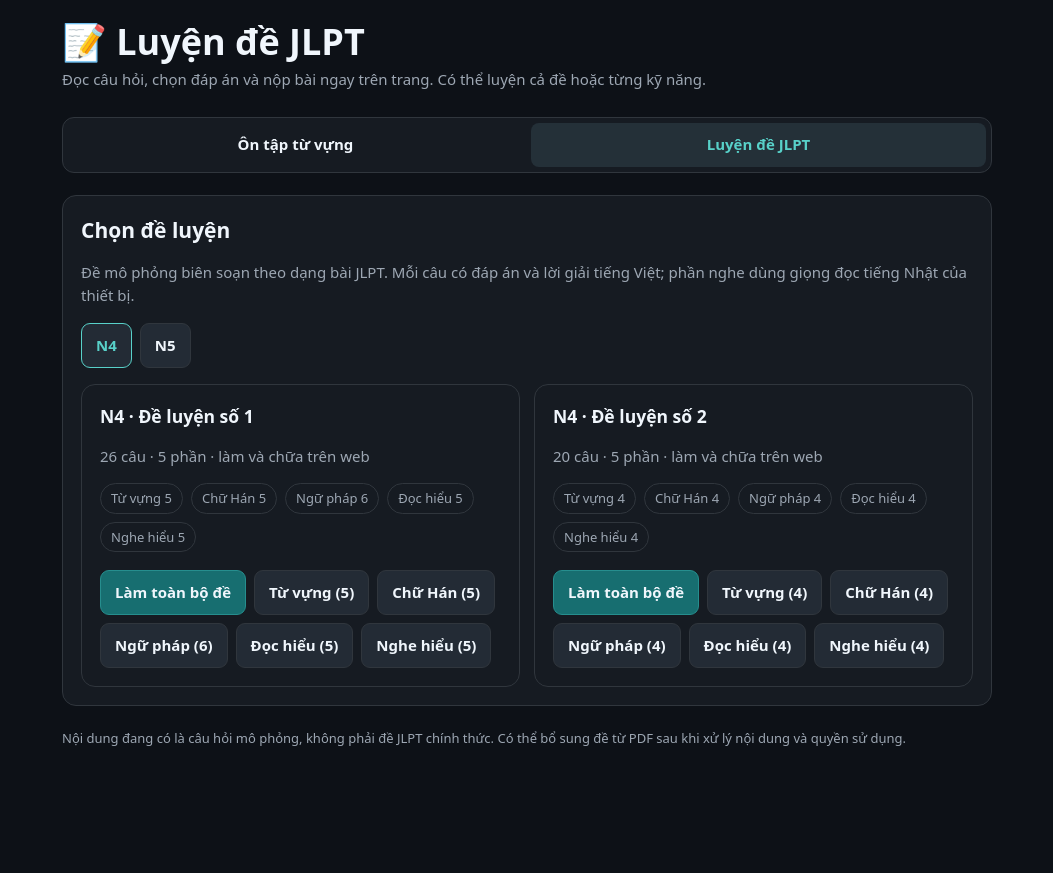
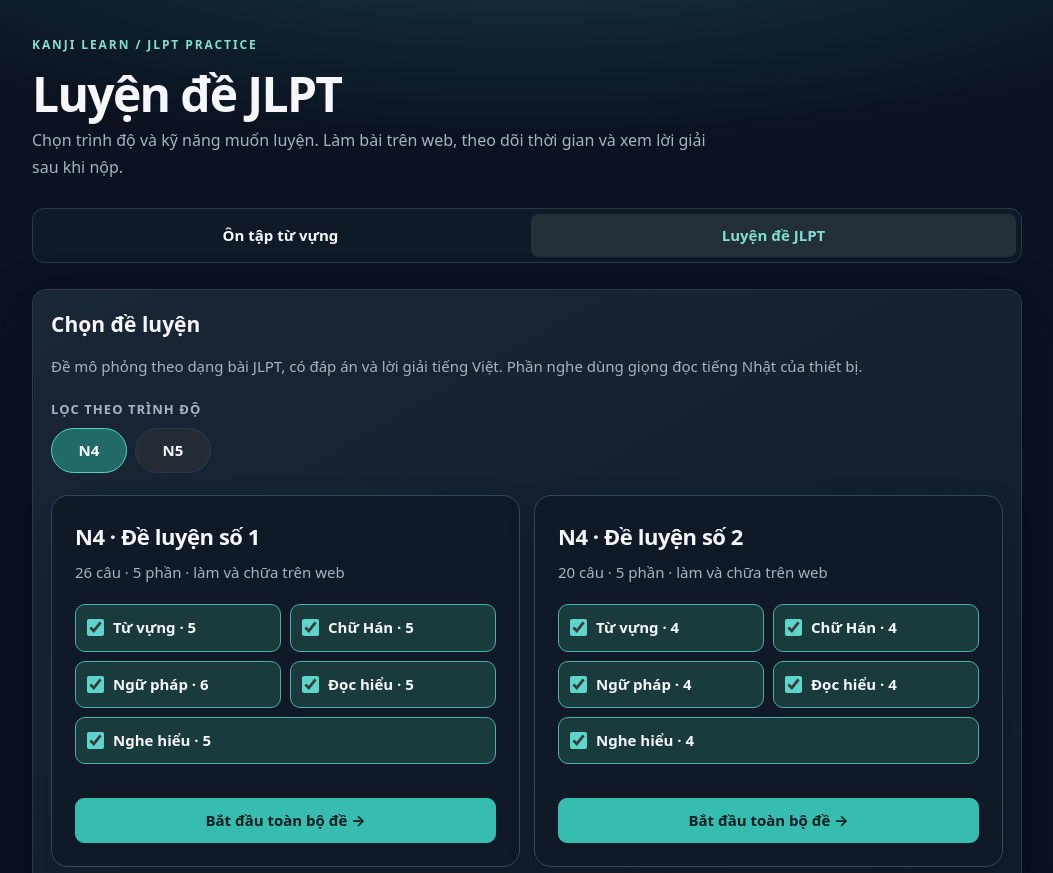
Before and after one commit to ptd150101/kanji-learn, a plain HTML site: page exam.html in a window 1280 px wide. Shown: the top 873 px of the page, without its empty margins (113-1166 px from the left). Before the commit the page ends 809 px from the top, so only its background shows below. Drawn offline with Linux system fonts and the light colour scheme.

Commit message:
feat: contextual underlined kanji and checkbox exam filters

```diff
--- a/exam.html
+++ b/exam.html
@@ -13,14 +13,23 @@
 button,.button{border:1px solid var(--line);border-radius:9px;background:#232b35;color:var(--text);padding:10px 14px;min-height:44px;font-weight:700;text-decoration:none;display:inline-flex;align-items:center;justify-content:center}.primary{background:#176e70;border-color:#268e8e}.active-filter{border-color:var(--accent);color:var(--accent)}button:disabled{opacity:.45;cursor:default}button:focus-visible,a:focus-visible{outline:2px solid var(--accent);outline-offset:2px}.hidden{display:none!important}
 .filters{margin:10px 0 16px}.question{font-size:21px;line-height:1.6;white-space:pre-wrap;margin:12px 0 18px}.passage{white-space:pre-wrap;background:#0d1117;padding:16px;border:1px solid var(--line);border-radius:10px;margin:15px 0;line-height:1.8}.choices{display:grid;gap:9px}.choice{display:flex;align-items:flex-start;gap:10px;padding:12px;border:1px solid var(--line);border-radius:10px;cursor:pointer}.choice:has(input:checked){border-color:var(--accent);background:#1b3031}.choice input{margin:5px 0 0;accent-color:var(--accent);width:18px;height:18px}.actions{margin-top:18px}.bar{display:flex;align-items:center;justify-content:space-between;gap:12px}.timer{font-variant-numeric:tabular-nums;color:var(--accent);font-weight:800;font-size:20px}.progress{height:8px;background:#2a323d;border-radius:10px;overflow:hidden;margin:15px 0}.progress span{display:block;height:100%;background:var(--accent)}.review{border-top:1px solid var(--line);padding:18px 0}.review:first-child{border:0}.good{color:var(--good)}.bad{color:var(--bad)}.score{font-size:30px;font-weight:800}.audio-note{font-size:13px;color:var(--muted);margin:8px 0}.source{margin-top:22px;font-size:13px;color:var(--muted)}
 .skill-tabs{display:flex;gap:8px;flex-wrap:wrap;margin:16px 0}.skill-tabs button{font-size:14px}.skill-tabs .current{background:#176e70;border-color:#268e8e}.question-block{border-top:1px solid var(--line);padding:22px 0}.question-block:first-child{border-top:0}.question-number{color:var(--accent);font-weight:700}.question-block .question{margin:8px 0 15px}.section-heading{font-size:21px;margin:22px 0 8px}
+:root{--bg:#0b1220;--panel:#151e2b;--line:#2b3949;--text:#f5f7fb;--muted:#a6b3c4;--accent:#80ded3}
+body{background:radial-gradient(ellipse 90% 35% at 50% -10%,#183a44 0%,transparent 70%),var(--bg)}.app{max-width:1020px;padding-top:32px}
+.eyebrow{display:inline-block;color:var(--accent);font-size:12px;letter-spacing:.16em;font-weight:800;margin-bottom:10px}.sub{max-width:700px;font-size:16px;line-height:1.7}
+h1{font-size:clamp(31px,6vw,48px);letter-spacing:-.035em}.nav{background:#101a27;margin-bottom:26px}.panel{background:linear-gradient(150deg,#192635,#121c29);box-shadow:0 18px 45px #050a1380}.card{background:#101a26;border:1px solid #344659;border-radius:17px;padding:23px;box-shadow:0 12px 30px #050a1333}.card h3{font-size:22px;letter-spacing:-.02em}.card .muted{margin:8px 0 20px}
+button{transition:background .16s,border-color .16s,transform .16s}button:not(:disabled):hover{border-color:var(--accent);transform:translateY(-1px)}.primary{background:#36bdb0;border-color:#36bdb0;color:#071d21}.primary:hover{background:#70e0d4!important}.card .primary{width:100%;margin-top:16px}
+.filters{margin:9px 0 22px}.filters button{min-width:76px;border-radius:999px}.filters .active-filter{background:#226a68;color:white;border-color:#58cfc3}.filter-label{color:var(--muted);font-size:13px;font-weight:800;letter-spacing:.08em;text-transform:uppercase;margin-top:20px}
+.skill-checks{display:grid;grid-template-columns:repeat(2,minmax(0,1fr));gap:9px}.skill-check{display:flex;align-items:center;gap:9px;padding:11px;background:#1c2937;border:1px solid #334354;border-radius:10px;cursor:pointer;font-weight:600}.skill-check:has(input:checked){background:#193b3c;border-color:#4aafa6}.skill-check input{accent-color:#5dd5c9;width:17px;height:17px;margin:0}.skill-check:last-child:nth-child(odd){grid-column:1/-1}
+.question-block{background:#101b28;border:1px solid #304153;border-radius:14px;padding:18px;margin:13px 0}.question-block:first-child{border-top:1px solid #304153}.question-block .question{font-family:system-ui,"Noto Sans JP",sans-serif;font-size:clamp(20px,3vw,25px);line-height:1.9}.question u{text-decoration-thickness:3px;text-underline-offset:5px;text-decoration-color:#55d8c9}.choice{background:#1b2836}.choice:hover{border-color:#61c7bf}.section-heading{margin-top:26px}.skill-tabs button{border-radius:999px}
 @media(max-width:550px){.app{padding:14px 12px 38px}.panel,.card{padding:14px}header{align-items:flex-start}.actions button{flex:1}.question{font-size:19px}}
+@media(max-width:550px){.skill-checks{grid-template-columns:1fr}.skill-check:last-child:nth-child(odd){grid-column:auto}.card{padding:18px}.nav a{font-size:13px;padding:10px 4px}.bar{align-items:flex-start}.timer{white-space:nowrap}.question-block{padding:15px}.actions #submit{flex-basis:100%}}
 </style>
 </head>
 <body><main class="app">
-<header><div><h1>📝 Luyện đề JLPT</h1><p class="sub">Đọc câu hỏi, chọn đáp án và nộp bài ngay trên trang. Có thể luyện cả đề hoặc từng kỹ năng.</p></div></header>
+<header><div><span class="eyebrow">KANJI LEARN / JLPT PRACTICE</span><h1>Luyện đề JLPT</h1><p class="sub">Chọn trình độ và kỹ năng muốn luyện. Làm bài trên web, theo dõi thời gian và xem lời giải sau khi nộp.</p></div></header>
 <nav class="nav" aria-label="Khu học tập"><a href="vocabulary.html">Ôn tập từ vựng</a><a class="active" aria-current="page" href="exam.html">Luyện đề JLPT</a></nav>
 <section id="home">
-  <div class="panel"><h2>Chọn đề luyện</h2><p class="muted">Đề mô phỏng biên soạn theo dạng bài JLPT. Mỗi câu có đáp án và lời giải tiếng Việt; phần nghe dùng giọng đọc tiếng Nhật của thiết bị.</p><div id="levels" class="filters" aria-label="Cấp độ"></div><div id="cards" class="cards"></div></div>
+  <div class="panel"><h2>Chọn đề luyện</h2><p class="muted">Đề mô phỏng theo dạng bài JLPT, có đáp án và lời giải tiếng Việt. Phần nghe dùng giọng đọc tiếng Nhật của thiết bị.</p><div class="filter-label">Lọc theo trình độ</div><div id="levels" class="filters" aria-label="Cấp độ"></div><div id="cards" class="cards"></div></div>
   <p class="source">Nội dung đang có là câu hỏi mô phỏng, không phải đề JLPT chính thức. Có thể bổ sung đề từ PDF sau khi xử lý nội dung và quyền sử dụng.</p>
 </section>
 <section id="runner" class="hidden">
--- a/exam.js
+++ b/exam.js
@@ -25,27 +25,27 @@ function renderHome(){
     const card=document.createElement('article');card.className='card';
     const title=document.createElement('h3');title.textContent=exam.title;
     const desc=document.createElement('p');desc.className='muted';desc.textContent=exam.questions.length+' câu · 5 phần · làm và chữa trên web';
-    const chips=document.createElement('div');chips.className='chips';
-    SKILLS.forEach(skill=>{const count=exam.questions.filter(q=>q.skill===skill).length;if(!count)return;const chip=document.createElement('span');chip.className='chip';chip.textContent=SKILL_NAMES[skill]+' '+count;chips.append(chip)});
+    const chips=document.createElement('div');chips.className='skill-checks';chips.setAttribute('aria-label','Chọn kỹ năng để làm');
+    SKILLS.forEach(skill=>{const count=exam.questions.filter(q=>q.skill===skill).length;if(!count)return;const chip=document.createElement('label');chip.className='skill-check';const input=document.createElement('input');input.type='checkbox';input.value=skill;input.checked=true;chip.append(input,document.createTextNode(SKILL_NAMES[skill]+' · '+count));chips.append(chip)});
     const actions=document.createElement('div');actions.className='actions';
-    const all=document.createElement('button');all.className='primary';all.textContent='Làm toàn bộ đề';all.onclick=()=>start(exam,null);actions.append(all);
-    SKILLS.forEach(skill=>{
-      const count=exam.questions.filter(q=>q.skill===skill).length;if(!count)return;
-      const b=document.createElement('button');b.textContent=SKILL_NAMES[skill]+' ('+count+')';b.onclick=()=>start(exam,skill);actions.append(b);
-    });
+    const all=document.createElement('button');all.className='primary';all.textContent='Bắt đầu làm bài →';
+    all.onclick=()=>start(exam,[...chips.querySelectorAll('input:checked')].map(input=>input.value));actions.append(all);
+    chips.addEventListener('change',()=>{const selected=[...chips.querySelectorAll('input:checked')];all.disabled=!selected.length;all.textContent=selected.length===SKILLS.length?'Bắt đầu toàn bộ đề →':'Làm '+selected.length+' kỹ năng đã chọn →'});
+    all.textContent='Bắt đầu toàn bộ đề →';
     const previous=lastResult(exam.id,null);
     card.append(title,desc,chips,actions);
     if(previous){const p=document.createElement('p');p.className='muted';p.textContent='Lần làm gần nhất: '+previous.score+'/'+previous.total+' · '+time(previous.elapsed);card.append(p)}
     $('cards').append(card);
   });
 }
-function start(exam,skill){
-  const questions=exam.questions.filter(q=>!skill||q.skill===skill).map(shuffle);
+function start(exam,selectedSkills){
+  const questions=exam.questions.filter(q=>selectedSkills.includes(q.skill)).map(shuffle);
   if(!questions.length)return;
-  const sections=(skill?[skill]:SKILLS).filter(name=>questions.some(q=>q.skill===name));
+  const sections=SKILLS.filter(name=>selectedSkills.includes(name)&&questions.some(q=>q.skill===name));
+  const skill=sections.length===SKILLS.length?null:sections.join('+');
   run={exam,skill,questions,sections,answers:Array(questions.length).fill(null),sectionIndex:0,started:Date.now()};
   $('home').classList.add('hidden');$('results').classList.add('hidden');$('runner').classList.remove('hidden');
-  $('runTitle').textContent=exam.title;$('runInfo').textContent=skill?'Luyện riêng · '+SKILL_NAMES[skill]:'Toàn bộ '+SKILLS.length+' phần';
+  $('runTitle').textContent=exam.title;$('runInfo').textContent=sections.map(name=>SKILL_NAMES[name]).join(' · ');
   clearInterval(tick);$('timer').textContent='00:00';tick=setInterval(()=>$('timer').textContent=time(Date.now()-run.started),500);
   renderSection();window.scrollTo({top:0,behavior:'smooth'});
 }
@@ -67,6 +67,14 @@ function updateProgress(){
     const name=run.sections[index],indexes=run.questions.flatMap((q,i)=>q.skill===name?[i]:[]);
     button.textContent=SKILL_NAMES[name]+' · '+indexes.filter(i=>run.answers[i]!==null).length+'/'+indexes.length;
   });
+}
+function questionStem(q){
+  const node=document.createElement('div');node.className='question';
+  if(q.kanjiSentence){
+    const [before,target,after]=q.kanjiSentence.split(/[【】]/);
+    node.append(document.createTextNode(before));const u=document.createElement('u');u.textContent=target;node.append(u,document.createTextNode(after));
+  }else node.textContent=q.prompt;
+  return node;
 }
 function renderSection(){
   stopSpeech();
@@ -90,7 +98,8 @@ function renderSection(){
       const b=document.createElement('button');b.type='button';b.textContent='▶ Nghe đoạn hội thoại';b.onclick=()=>playAudio(q.audio);block.append(b);
       const hint=document.createElement('p');hint.className='audio-note';hint.textContent='Bấm để nghe lại. Lời thoại sẽ hiện khi chữa bài.';block.append(hint);
     }
-    const title=document.createElement('div');title.className='question';title.textContent=q.prompt;block.append(title);
+    if(q.kanjiSentence){const guide=document.createElement('p');guide.className='muted';guide.textContent=q.kanjiWriting?'下線のことばを漢字で書くと、どれですか。':'下線のことばの読み方はどれですか。';block.append(guide)}
+    block.append(questionStem(q));
     const choices=document.createElement('div');choices.className='choices';
     q.options.forEach((option,n)=>{
       const label=document.createElement('label');label.className='choice';
@@ -129,7 +138,7 @@ $('showReview').onclick=()=>{
     article.append(title);
     if(q.passage){const p=document.createElement('div');p.className='passage';p.textContent=q.passage;article.append(p)}
     if(q.audio){const p=document.createElement('div');p.className='passage';p.textContent='Lời thoại: '+q.audio;article.append(p)}
-    const prompt=document.createElement('p');prompt.textContent=q.prompt;article.append(prompt);
+    article.append(questionStem(q));
     const answer=document.createElement('p');answer.className=run.answers[i]===q.answer?'good':'bad';
     answer.textContent='Bạn chọn: '+(run.answers[i]===null?'Chưa trả lời':String.fromCharCode(65+run.answers[i])+'. '+q.options[run.answers[i]]);
     const correct=document.createElement('p');correct.className='good';correct.textContent='Đáp án đúng: '+String.fromCharCode(65+q.answer)+'. '+q.options[q.answer];
--- a/practice-data-extra.js
+++ b/practice-data-extra.js
@@ -61,3 +61,24 @@ PRACTICE_EXAMS.push(
     {skill:'listening',audio:'女：この バスは えきに いきますか。\n男：はい、えきに いきます。',prompt:'バスは どこへ いきますか。',options:['えき','びょういん','がっこう','としょかん'],answer:0,explanation:'Xe buýt đi đến ga: 駅に行きます.'}
   ]}
 );
+// Câu ngữ cảnh tự biên soạn, 【 】 là phần được gạch chân trên giao diện như dạng 問題 chữ Hán.
+const KANJI_SENTENCES={
+  N4:[
+    '友達と土曜日に会う【約束】をしました。','電車に遅れそうなので【急いで】ください。',
+    '駅に【荷物】を忘れてしまいました。','熱があるので【病院】へ行きます。',
+    '日本で働いた【けいけん】があります。','旅行の【準備】をしています。',
+    'ここに名前と【住所】を書いてください。','電車は八時に【しゅっぱつ】します。',
+    '父は大きな【工場】で働いています。'
+  ],
+  N5:[
+    'あした【学校】へ いきます。','わたしは【毎日】しんぶんを よみます。',
+    'あの【大きい】いえは だれの いえですか。','コップに【みず】を いれて ください。',
+    'あの ひとは わたしの【先生】です。','【来週】ともだちに あいます。',
+    '日曜日に【やま】へ いきます。','この かばんは【小さい】です。'
+  ]
+};
+for(const level of Object.keys(KANJI_SENTENCES)){
+  const kanji=PRACTICE_EXAMS.filter(exam=>exam.level===level).flatMap(exam=>exam.questions.filter(q=>q.skill==='kanji'));
+  if(kanji.length!==KANJI_SENTENCES[level].length)throw Error('Kanji sentence count mismatch: '+level);
+  kanji.forEach((q,i)=>{q.kanjiSentence=KANJI_SENTENCES[level][i];q.kanjiWriting=/漢字で|かんじで/.test(q.prompt)});
+}
```
